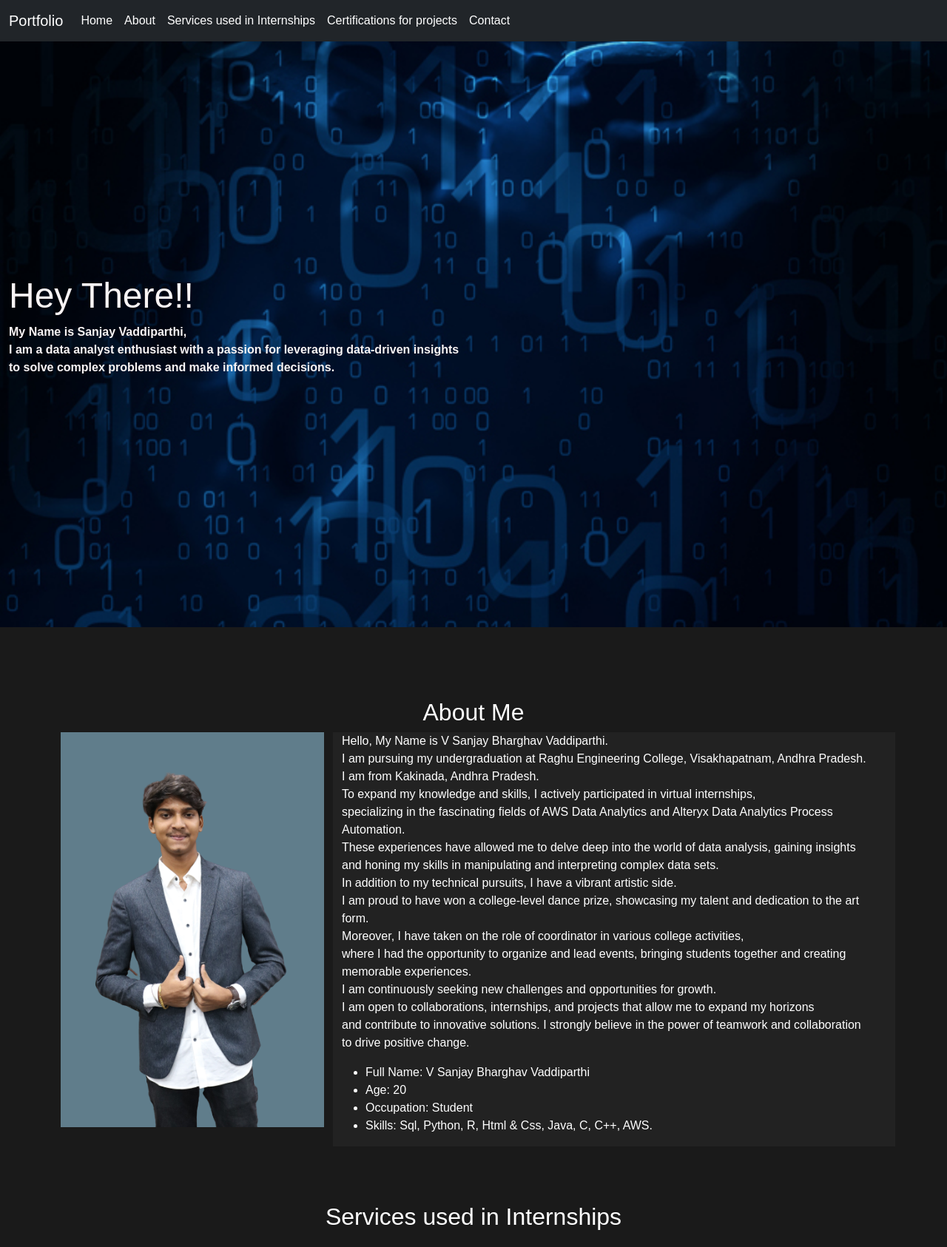
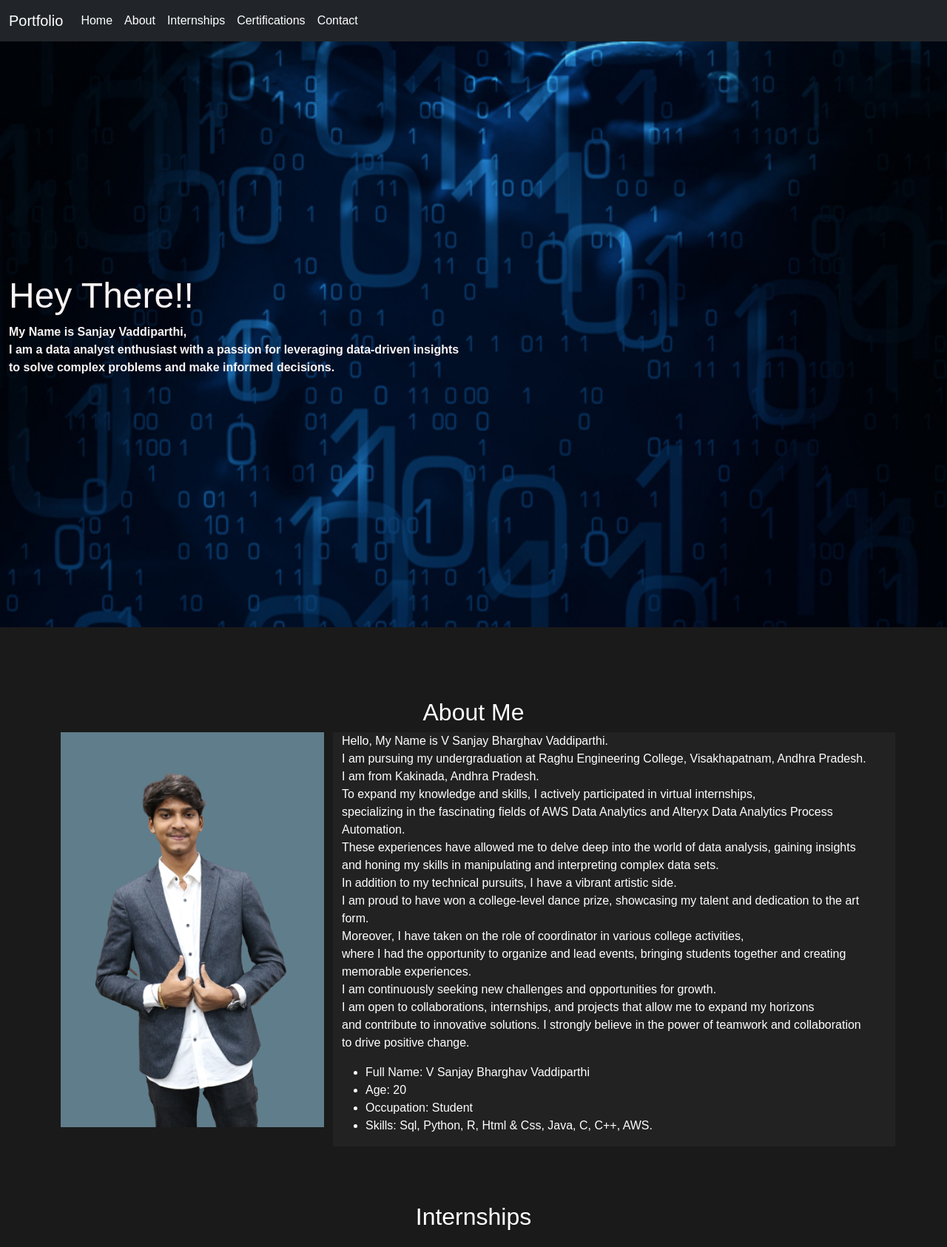
Before and after one commit to sanjay-bh03/Portfolio, a plain HTML site: page index.html in a window 1280 px wide. Shown: the top 1686 px of the page at 74% size. Drawn offline with nearby package versions, Linux system fonts and the light colour scheme; a web font is replaced by a local one.

Commit message:
index.html

```diff
--- a/index.html
+++ b/index.html
@@ -66,10 +66,10 @@
               <a class="nav-link" href="#about">About</a>
             </li>
             <li class="nav-item">
-              <a class="nav-link" href="#internships">Services used in Internships</a>
+              <a class="nav-link" href="#internships">Internships</a>
             </li>
             <li class="nav-item">
-              <a class="nav-link" href="#certifications"> Certifications for projects</a>
+              <a class="nav-link" href="#certifications">Certifications</a>
             </li>
             <li class="nav-item">
               <a class="nav-link" href="#contact">Contact</a>
@@ -158,7 +158,7 @@
 
     <section id="internships" class="mt-4 pt-1">
       <div class="container pt-5">
-        <h2 class="text-center mb-4">Services used in Internships</h2>
+        <h2 class="text-center mb-4">Internships</h2>
         <div class="row">
           <div class="col-md-4 mb-4">
             <div
@@ -231,7 +231,7 @@
     <!-- Certifiactions start -->
     <section id="certifications" class="mt-4 pt-1">
       <div class="container pt-5">
-        <h2 class="text-center mb-4">Certifications for projects</h2>
+        <h2 class="text-center mb-4">Certifications</h2>
         <div class="row cards">
           <div class="col-md-4 mb-4">
             <div
```
